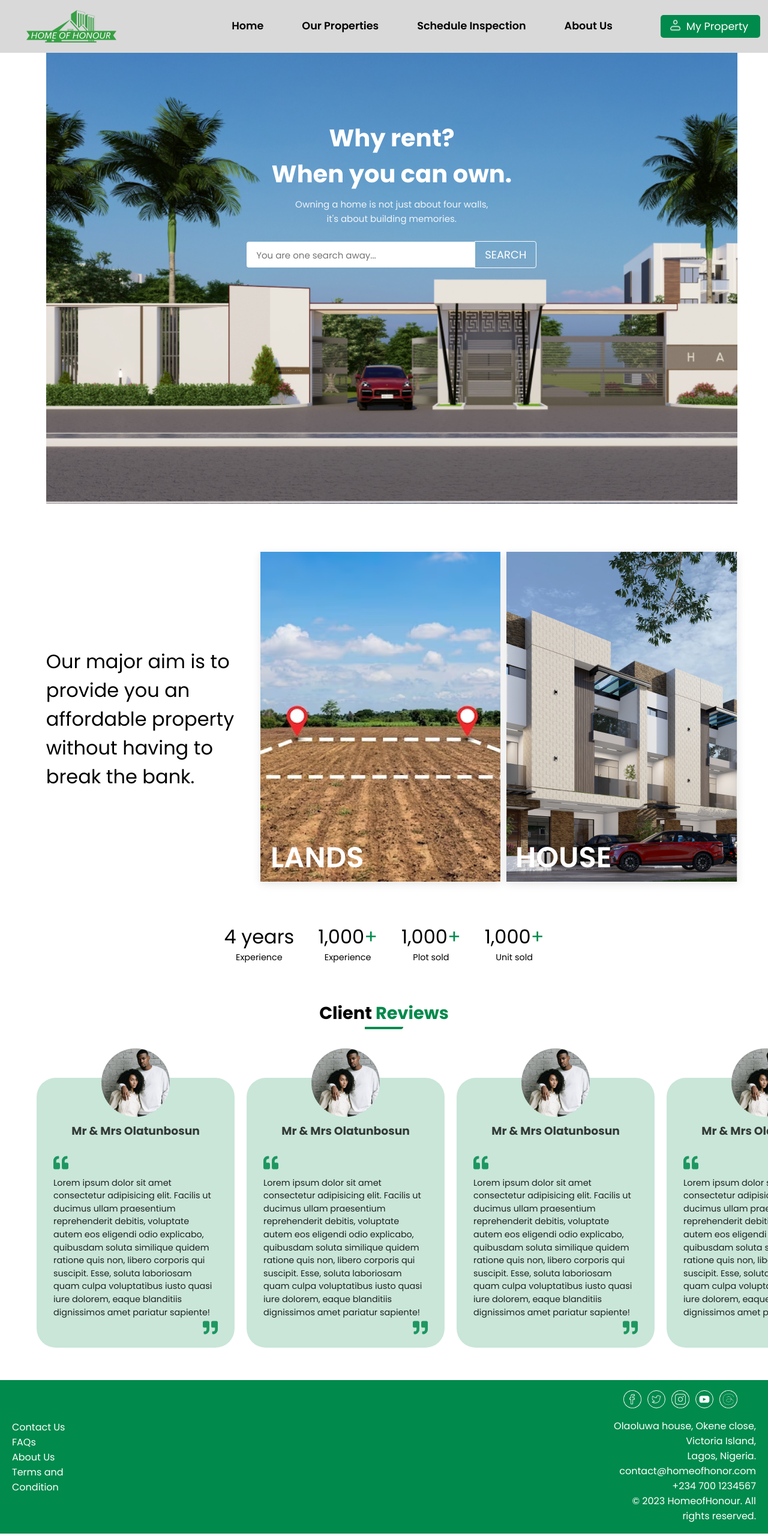
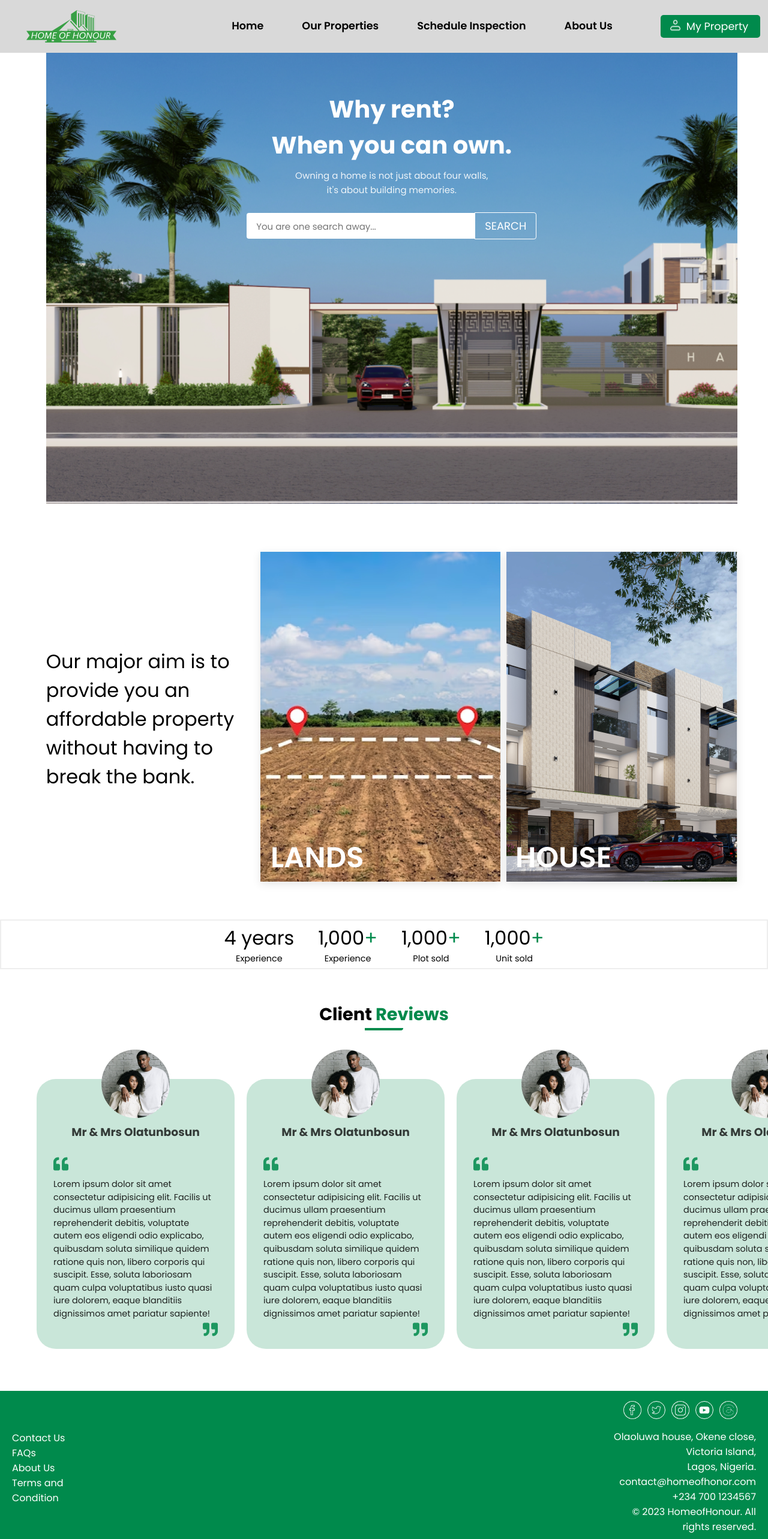
Before and after one commit to Dprinces/Real_Estate_Web_App, a React (Vite) app: page / in a window 1280 px wide. Shown: the top 2566 px of the page at 60% size. Built offline with nearby package versions, Linux system fonts and the light colour scheme.

Commit message:
update file

```diff
--- a/src/Components/HeroSection/HeroSection.css
+++ b/src/Components/HeroSection/HeroSection.css
@@ -11,7 +11,7 @@
 }
 
 .content-wrapper {
-  margin-top: 10rem;
+  margin-top: 7rem;
 }
 
 .hero-title {
--- a/src/Components/ReviewSection/ReviewSection.css
+++ b/src/Components/ReviewSection/ReviewSection.css
@@ -34,7 +34,7 @@
   gap: 20px;
   position: relative;
   margin-top: 2.5rem;
-  margin-bottom: 4rem;
+  margin-bottom: 5rem;
 
 
 
--- a/src/Components/Stats/Stats.css
+++ b/src/Components/Stats/Stats.css
@@ -4,8 +4,9 @@
   justify-content: center;
   align-items: center;
   flex-wrap: wrap;
-  margin-bottom: 3.5rem;
+  margin-bottom: 3.4rem;
   padding: 5px;
+  border: 2px solid rgba(0, 0, 0, 0.067);
 }
 
 .flexColCenter {
```
